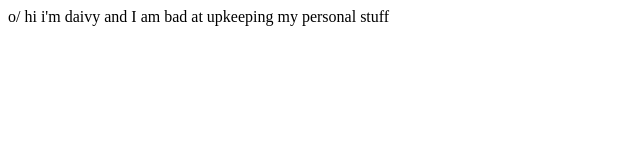
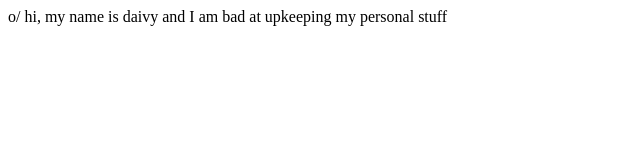
Before and after one commit to daivy/.dev, a plain HTML site: page index.html in a window 1280 px wide. Shown: the whole page, without its empty margins (0-640 px from the left). Drawn offline with Linux system fonts and the light colour scheme.

Commit message:
Update index.html

```diff
--- a/index.html
+++ b/index.html
@@ -4,6 +4,6 @@
         <title>hi</title>
     </head>
     <body>
-        o/ hi i'm daivy and I am bad at upkeeping my personal stuff
+        o/ hi, my name is daivy and I am bad at upkeeping my personal stuff
     </body>
 </html>
```
